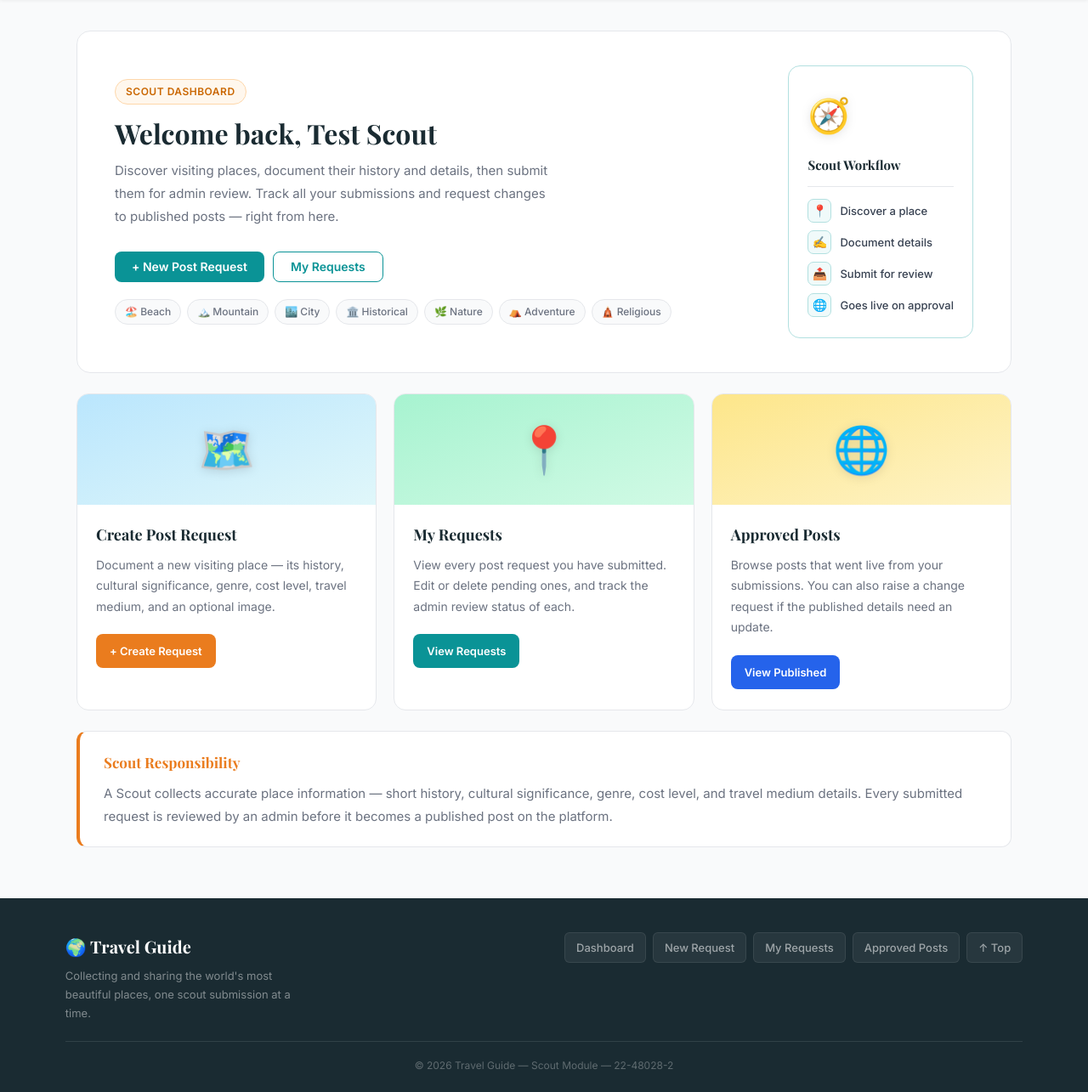
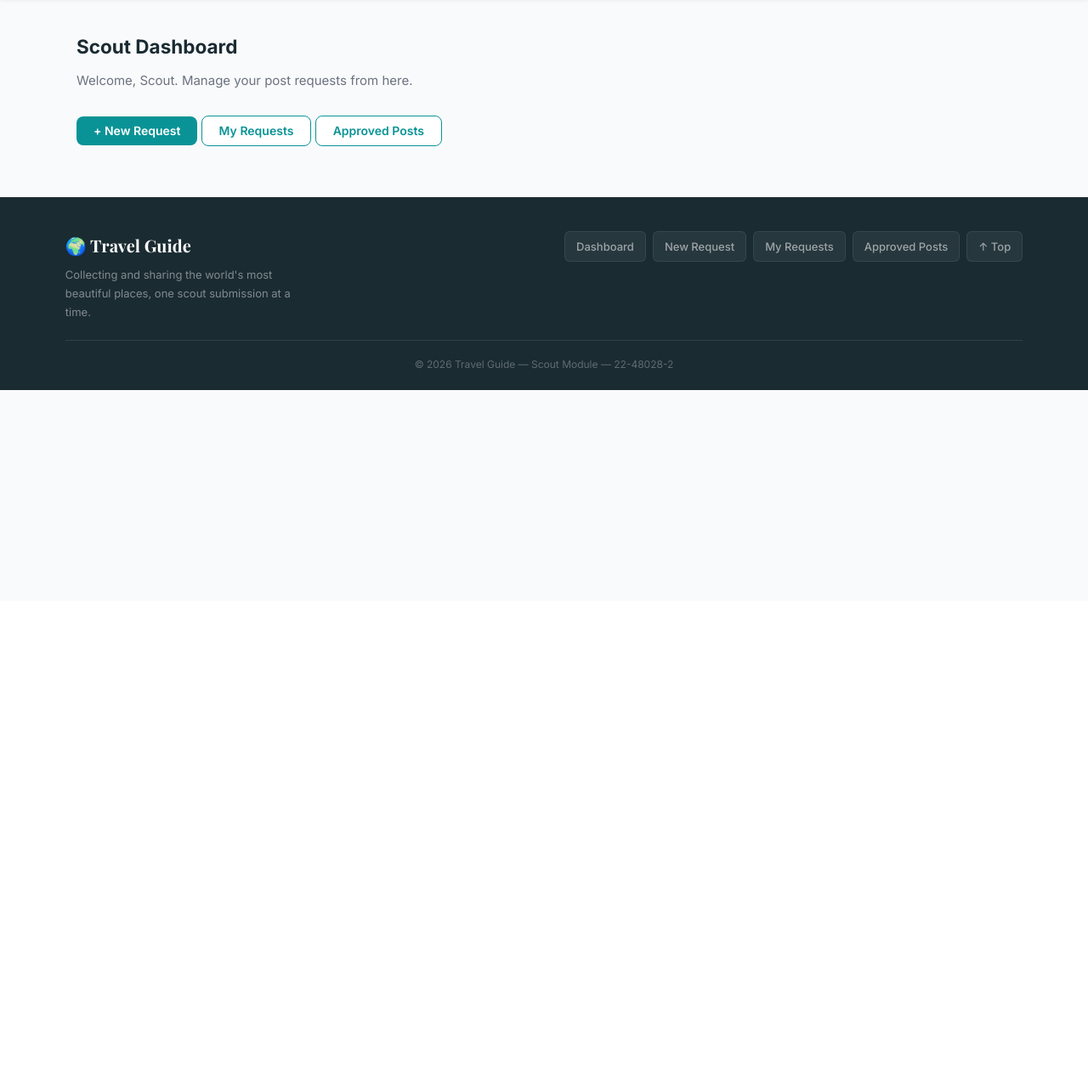
Before and after one commit to AnikAbdullah/travel-guide, a PHP site: page /dashboard.php in a window 1280 px wide. Shown: the part 93-1378 px from the top of the page at 85% size. After the commit the page ends 552 px from the top, so only its background shows below. Run offline with PHP 8.4, Linux system fonts and the light colour scheme.

Commit message:
Simplify dashboard

```diff
--- a/views/scout/dashboard.php
+++ b/views/scout/dashboard.php
@@ -5,120 +5,19 @@ require_once "../../controllers/ScoutController.php";
 // $scout = scoutOnly();
 $currentPage = "dashboard";
 $pageTitle   = "Scout Dashboard";
-
-// Temp bypass — remove once auth (Task 1) is merged
-$scout = ["name" => "Test Scout"];
+$scout       = ["name" => $_SESSION["name"] ?? "Scout"];
 
 require_once "../layout/header.php";
 
 ?>
 
-<section class="dashboard-hero">
-    <div class="hero-content">
-        <span class="section-label">Scout Dashboard</span>
+<h2 style="margin-bottom:8px">Scout Dashboard</h2>
+<p style="color:#6b7280;margin-bottom:28px">Welcome, <?= htmlspecialchars($scout["name"]) ?>. Manage your post requests from here.</p>
 
-        <h2>Welcome back, <?php echo htmlspecialchars($scout["name"]); ?></h2>
-
-        <p>
-            Discover visiting places, document their history and details,
-            then submit them for admin review. Track all your submissions
-            and request changes to published posts — right from here.
-        </p>
-
-        <div class="hero-actions">
-            <a href="create_request.php" class="primary-btn">+ New Post Request</a>
-            <a href="my_requests.php"    class="secondary-btn">My Requests</a>
-        </div>
-
-        <div class="genre-tags">
-            <span>🏖️ Beach</span>
-            <span>🏔️ Mountain</span>
-            <span>🏙️ City</span>
-            <span>🏛️ Historical</span>
-            <span>🌿 Nature</span>
-            <span>⛺ Adventure</span>
-            <span>🛕 Religious</span>
-        </div>
-    </div>
-
-    <div class="hero-card">
-        <span class="hero-icon">🧭</span>
-        <h3>Scout Workflow</h3>
-        <ul class="hero-steps">
-            <li>
-                <span class="step-icon">📍</span>
-                Discover a place
-            </li>
-            <li>
-                <span class="step-icon">✍️</span>
-                Document details
-            </li>
-            <li>
-                <span class="step-icon">📤</span>
-                Submit for review
-            </li>
-            <li>
-                <span class="step-icon">🌐</span>
-                Goes live on approval
-            </li>
-        </ul>
-    </div>
-</section>
-
-<section class="dashboard-grid">
-
-    <div class="dashboard-card">
-        <div class="card-image beach-theme">
-            <span>🗺️</span>
-        </div>
-        <div class="card-content">
-            <h3>Create Post Request</h3>
-            <p>
-                Document a new visiting place — its history, cultural significance,
-                genre, cost level, travel medium, and an optional image.
-            </p>
-            <a href="create_request.php" class="card-btn orange-btn">+ Create Request</a>
-        </div>
-    </div>
-
-    <div class="dashboard-card">
-        <div class="card-image nature-theme">
-            <span>📍</span>
-        </div>
-        <div class="card-content">
-            <h3>My Requests</h3>
-            <p>
-                View every post request you have submitted. Edit or delete
-                pending ones, and track the admin review status of each.
-            </p>
-            <a href="my_requests.php" class="card-btn green-btn">View Requests</a>
-        </div>
-    </div>
-
-    <div class="dashboard-card">
-        <div class="card-image city-theme">
-            <span>🌐</span>
-        </div>
-        <div class="card-content">
-            <h3>Approved Posts</h3>
-            <p>
-                Browse posts that went live from your submissions.
-                You can also raise a change request if the published
-                details need an update.
-            </p>
-            <a href="approved_posts.php" class="card-btn blue-btn">View Published</a>
-        </div>
-    </div>
-
-</section>
-
-<section class="responsibility-box">
-    <h3>Scout Responsibility</h3>
-    <p>
-        A Scout collects accurate place information — short history, cultural significance,
-        genre, cost level, and travel medium details. Every submitted request is reviewed
-        by an admin before it becomes a published post on the platform.
-    </p>
-</section>
+<div class="dash-actions">
+    <a href="create_request.php" class="primary-btn">+ New Request</a>
+    <a href="my_requests.php" class="secondary-btn">My Requests</a>
+    <a href="approved_posts.php" class="secondary-btn">Approved Posts</a>
+</div>
 
 <?php require_once "../layout/footer.php"; ?>
```
